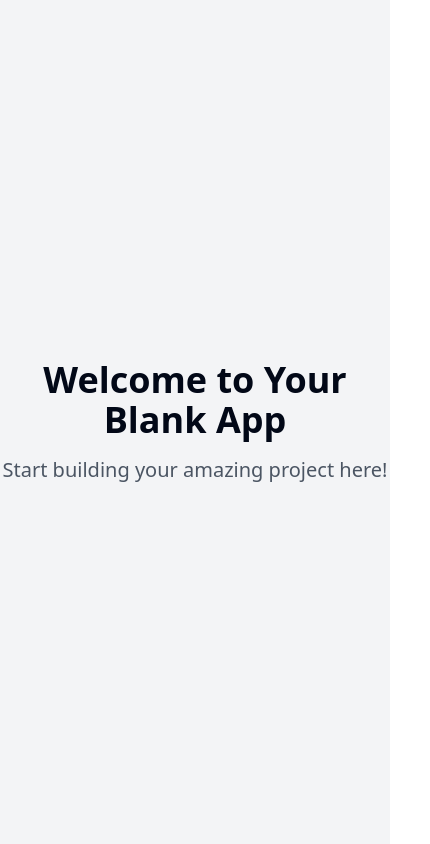
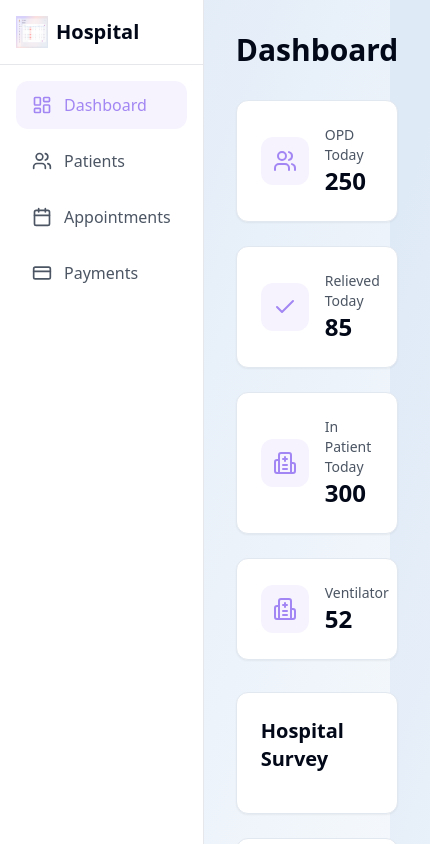
Before and after one commit to akhadeatharv/Health-Bridge-project, a React (Vite) app: page / in a window 390 px wide. Shown: the top 844 px of the page, 430 px wide, since content can reach past the window. Built offline with nearby package versions, Linux system fonts and the light colour scheme.

Commit message:
Create web application
Initial commit to set up the web application structure and necessary files.
[skip gpt_engineer]

```diff
--- a/src/App.tsx
+++ b/src/App.tsx
@@ -3,7 +3,11 @@ import { Toaster as Sonner } from "@/components/ui/sonner";
 import { TooltipProvider } from "@/components/ui/tooltip";
 import { QueryClient, QueryClientProvider } from "@tanstack/react-query";
 import { BrowserRouter, Routes, Route } from "react-router-dom";
-import Index from "./pages/Index";
+import Sidebar from "./components/Sidebar";
+import Dashboard from "./pages/Dashboard";
+import Patients from "./pages/Patients";
+import Appointments from "./pages/Appointments";
+import Payments from "./pages/Payments";
 import NotFound from "./pages/NotFound";
 
 const queryClient = new QueryClient();
@@ -14,11 +18,18 @@ const App = () => (
       <Toaster />
       <Sonner />
       <BrowserRouter>
-        <Routes>
-          <Route path="/" element={<Index />} />
-          {/* ADD ALL CUSTOM ROUTES ABOVE THE CATCH-ALL "*" ROUTE */}
-          <Route path="*" element={<NotFound />} />
-        </Routes>
+        <div className="flex min-h-screen">
+          <Sidebar />
+          <main className="flex-1">
+            <Routes>
+              <Route path="/" element={<Dashboard />} />
+              <Route path="/patients" element={<Patients />} />
+              <Route path="/appointments" element={<Appointments />} />
+              <Route path="/payments" element={<Payments />} />
+              <Route path="*" element={<NotFound />} />
+            </Routes>
+          </main>
+        </div>
       </BrowserRouter>
     </TooltipProvider>
   </QueryClientProvider>
--- /dev/null
+++ b/src/components/DashboardStats.tsx
@@ -0,0 +1,51 @@
+import { Card } from "@/components/ui/card";
+import { Users, Check, Hospital } from "lucide-react";
+
+interface StatCardProps {
+  title: string;
+  value: number;
+  icon: React.ReactNode;
+}
+
+const StatCard = ({ title, value, icon }: StatCardProps) => (
+  <Card className="p-6">
+    <div className="flex items-center gap-4">
+      <div className="p-3 bg-primary/10 rounded-lg">
+        {icon}
+      </div>
+      <div>
+        <p className="text-sm text-gray-600">{title}</p>
+        <p className="text-2xl font-semibold">{value}</p>
+      </div>
+    </div>
+  </Card>
+);
+
+const DashboardStats = () => {
+  return (
+    <div className="grid grid-cols-1 md:grid-cols-2 lg:grid-cols-4 gap-6">
+      <StatCard
+        title="OPD Today"
+        value={250}
+        icon={<Users className="w-6 h-6 text-primary" />}
+      />
+      <StatCard
+        title="Relieved Today"
+        value={85}
+        icon={<Check className="w-6 h-6 text-primary" />}
+      />
+      <StatCard
+        title="In Patient Today"
+        value={300}
+        icon={<Hospital className="w-6 h-6 text-primary" />}
+      />
+      <StatCard
+        title="Ventilator"
+        value={52}
+        icon={<Hospital className="w-6 h-6 text-primary" />}
+      />
+    </div>
+  );
+};
+
+export default DashboardStats;
--- /dev/null
+++ b/src/components/Sidebar.tsx
@@ -0,0 +1,43 @@
+import { Link, useLocation } from "react-router-dom";
+import { Calendar, Users, CreditCard, LayoutDashboard } from "lucide-react";
+
+const Sidebar = () => {
+  const location = useLocation();
+
+  const menuItems = [
+    { icon: LayoutDashboard, label: "Dashboard", path: "/" },
+    { icon: Users, label: "Patients", path: "/patients" },
+    { icon: Calendar, label: "Appointments", path: "/appointments" },
+    { icon: CreditCard, label: "Payments", path: "/payments" },
+  ];
+
+  return (
+    <div className="h-screen w-64 bg-white border-r border-gray-200 flex flex-col">
+      <div className="p-4 border-b border-gray-200">
+        <div className="flex items-center gap-2">
+          <img src="/lovable-uploads/5dbf5437-51b3-43a9-88a8-b258fa00aabe.png" alt="Logo" className="w-8 h-8" />
+          <span className="font-semibold text-xl">Hospital</span>
+        </div>
+      </div>
+
+      <nav className="flex-1 p-4">
+        {menuItems.map((item) => (
+          <Link
+            key={item.path}
+            to={item.path}
+            className={`flex items-center gap-3 px-4 py-3 rounded-lg mb-2 transition-colors ${
+              location.pathname === item.path
+                ? "bg-primary/10 text-primary"
+                : "text-gray-600 hover:bg-gray-100"
+            }`}
+          >
+            <item.icon className="w-5 h-5" />
+            <span>{item.label}</span>
+          </Link>
+        ))}
+      </nav>
+    </div>
+  );
+};
+
+export default Sidebar;
--- a/src/index.css
+++ b/src/index.css
@@ -6,87 +6,24 @@
   :root {
     --background: 0 0% 100%;
     --foreground: 222.2 84% 4.9%;
-
     --card: 0 0% 100%;
     --card-foreground: 222.2 84% 4.9%;
-
     --popover: 0 0% 100%;
     --popover-foreground: 222.2 84% 4.9%;
-
-    --primary: 222.2 47.4% 11.2%;
+    --primary: 255 82% 74%;
     --primary-foreground: 210 40% 98%;
-
-    --secondary: 210 40% 96.1%;
+    --secondary: 267 45% 74%;
     --secondary-foreground: 222.2 47.4% 11.2%;
-
     --muted: 210 40% 96.1%;
     --muted-foreground: 215.4 16.3% 46.9%;
-
     --accent: 210 40% 96.1%;
     --accent-foreground: 222.2 47.4% 11.2%;
-
     --destructive: 0 84.2% 60.2%;
     --destructive-foreground: 210 40% 98%;
-
     --border: 214.3 31.8% 91.4%;
     --input: 214.3 31.8% 91.4%;
     --ring: 222.2 84% 4.9%;
-
-    --radius: 0.5rem;
-
-    --sidebar-background: 0 0% 98%;
-
-    --sidebar-foreground: 240 5.3% 26.1%;
-
-    --sidebar-primary: 240 5.9% 10%;
-
-    --sidebar-primary-foreground: 0 0% 98%;
-
-    --sidebar-accent: 240 4.8% 95.9%;
-
-    --sidebar-accent-foreground: 240 5.9% 10%;
-
-    --sidebar-border: 220 13% 91%;
-
-    --sidebar-ring: 217.2 91.2% 59.8%;
-  }
-
-  .dark {
-    --background: 222.2 84% 4.9%;
-    --foreground: 210 40% 98%;
-
-    --card: 222.2 84% 4.9%;
-    --card-foreground: 210 40% 98%;
-
-    --popover: 222.2 84% 4.9%;
-    --popover-foreground: 210 40% 98%;
-
-    --primary: 210 40% 98%;
-    --primary-foreground: 222.2 47.4% 11.2%;
-
-    --secondary: 217.2 32.6% 17.5%;
-    --secondary-foreground: 210 40% 98%;
-
-    --muted: 217.2 32.6% 17.5%;
-    --muted-foreground: 215 20.2% 65.1%;
-
-    --accent: 217.2 32.6% 17.5%;
-    --accent-foreground: 210 40% 98%;
-
-    --destructive: 0 62.8% 30.6%;
-    --destructive-foreground: 210 40% 98%;
-
-    --border: 217.2 32.6% 17.5%;
-    --input: 217.2 32.6% 17.5%;
-    --ring: 212.7 26.8% 83.9%;
-    --sidebar-background: 240 5.9% 10%;
-    --sidebar-foreground: 240 4.8% 95.9%;
-    --sidebar-primary: 224.3 76.3% 48%;
-    --sidebar-primary-foreground: 0 0% 100%;
-    --sidebar-accent: 240 3.7% 15.9%;
-    --sidebar-accent-foreground: 240 4.8% 95.9%;
-    --sidebar-border: 240 3.7% 15.9%;
-    --sidebar-ring: 217.2 91.2% 59.8%;
+    --radius: 0.75rem;
   }
 }
 
@@ -94,8 +31,8 @@
   * {
     @apply border-border;
   }
-
   body {
     @apply bg-background text-foreground;
+    background: linear-gradient(109.6deg, rgba(223,234,247,1) 11.2%, rgba(244,248,252,1) 91.1%);
   }
 }
--- /dev/null
+++ b/src/pages/Appointments.tsx
@@ -0,0 +1,25 @@
+import { Button } from "@/components/ui/button";
+import { Card } from "@/components/ui/card";
+import { Calendar } from "lucide-react";
+
+const Appointments = () => {
+  return (
+    <div className="p-8">
+      <div className="flex justify-between items-center mb-8">
+        <h1 className="text-3xl font-bold">Appointments</h1>
+        <Button className="bg-primary hover:bg-primary/90">
+          <Calendar className="w-4 h-4 mr-2" />
+          Book Appointment
+        </Button>
+      </div>
+
+      <Card className="p-6">
+        <div className="text-center py-8 text-gray-500">
+          No appointments scheduled
+        </div>
+      </Card>
+    </div>
+  );
+};
+
+export default Appointments;
--- /dev/null
+++ b/src/pages/Dashboard.tsx
@@ -0,0 +1,25 @@
+import DashboardStats from "@/components/DashboardStats";
+import { Card } from "@/components/ui/card";
+
+const Dashboard = () => {
+  return (
+    <div className="p-8">
+      <h1 className="text-3xl font-bold mb-8">Dashboard</h1>
+      <DashboardStats />
+
+      <div className="grid grid-cols-1 lg:grid-cols-2 gap-6 mt-8">
+        <Card className="p-6">
+          <h2 className="text-xl font-semibold mb-4">Hospital Survey</h2>
+          {/* Add chart component here later */}
+        </Card>
+
+        <Card className="p-6">
+          <h2 className="text-xl font-semibold mb-4">Common Diseases Report</h2>
+          {/* Add chart component here later */}
+        </Card>
+      </div>
+    </div>
+  );
+};
+
+export default Dashboard;
--- /dev/null
+++ b/src/pages/Patients.tsx
@@ -0,0 +1,25 @@
+import { Button } from "@/components/ui/button";
+import { Card } from "@/components/ui/card";
+import { UserPlus } from "lucide-react";
+
+const Patients = () => {
+  return (
+    <div className="p-8">
+      <div className="flex justify-between items-center mb-8">
+        <h1 className="text-3xl font-bold">Patients</h1>
+        <Button className="bg-primary hover:bg-primary/90">
+          <UserPlus className="w-4 h-4 mr-2" />
+          Add Patient
+        </Button>
+      </div>
+
+      <Card className="p-6">
+        <div className="text-center py-8 text-gray-500">
+          No patients added yet
+        </div>
+      </Card>
+    </div>
+  );
+};
+
+export default Patients;
--- /dev/null
+++ b/src/pages/Payments.tsx
@@ -0,0 +1,17 @@
+import { Card } from "@/components/ui/card";
+
+const Payments = () => {
+  return (
+    <div className="p-8">
+      <h1 className="text-3xl font-bold mb-8">Payments</h1>
+
+      <Card className="p-6">
+        <div className="text-center py-8 text-gray-500">
+          No payment records found
+        </div>
+      </Card>
+    </div>
+  );
+};
+
+export default Payments;
```
Also changed, not shown: public/lovable-uploads/5dbf5437-51b3-43a9-88a8-b258fa00aabe.png (added).
